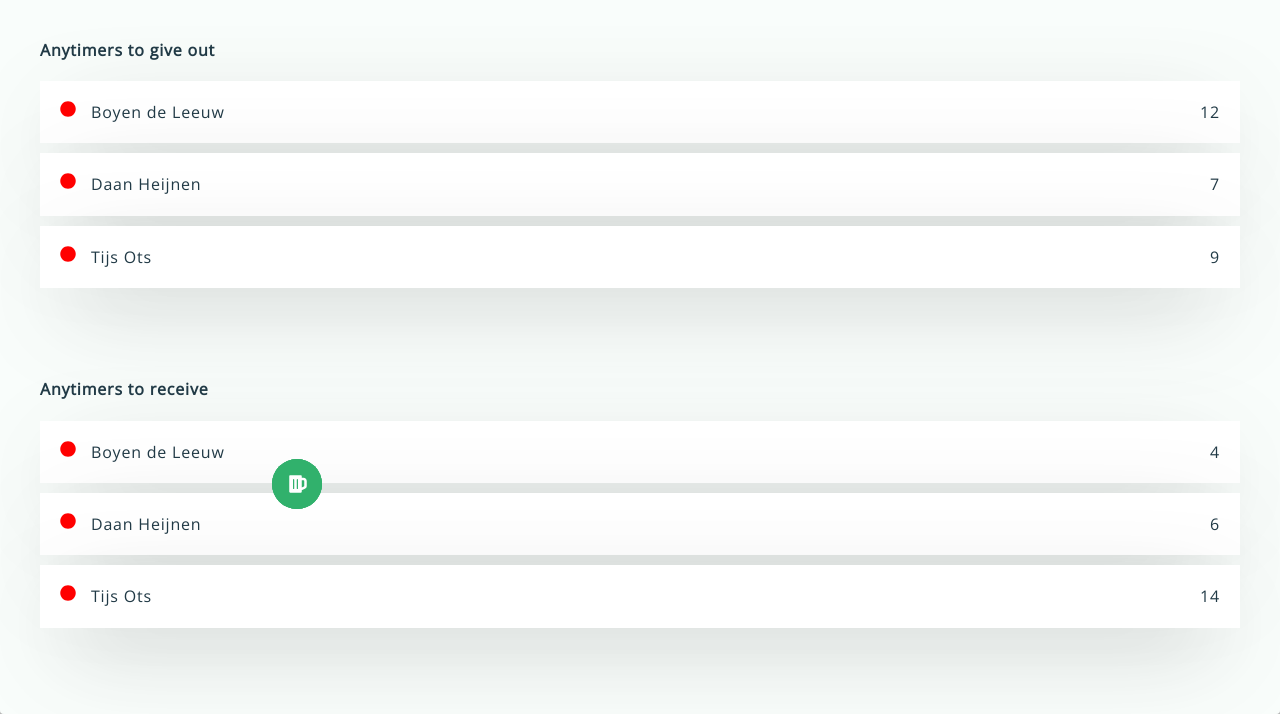
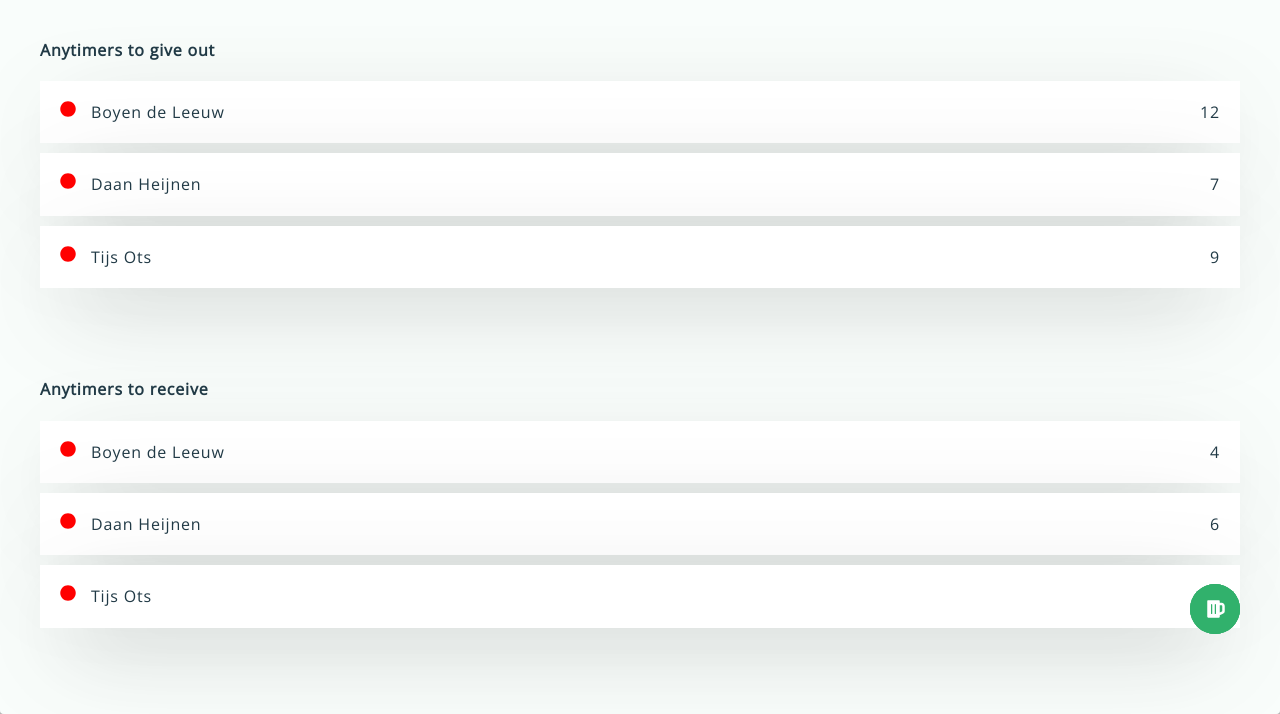
Before and after one commit to twanmulder/anytimers-temp, a plain HTML site: page concepting/4/index.html in a window 1280 px wide. Shown: the part 86-800 px from the top of the page. Drawn offline with nearby package versions, Linux system fonts and the light colour scheme.

Commit message:
Updated button position and animation
Updated button position and animation

```diff
--- a/concepting/css/css.scss
+++ b/concepting/css/css.scss
@@ -46,7 +46,7 @@ body {
     flex-direction: column;
     align-items: center;
 
-    transition: all 1s;
+    transition: all cubic-bezier(0.25, 0.46, 0.45, 0.94) 0.6s;
 
     background-color: white;
     width: 12.5rem;
@@ -336,14 +336,16 @@ form {
 }
 
 .bttn{
-  transition: margin 0.3s, background-color 0.2s;
+  transition: all 0.2s;
 }
 
 .beer-bttn{
   width: 50px;
   height: 50px;
 
-  margin: 30rem 2.5rem 0 14.5rem;
+  bottom: 10vh;
+  right: 2.5rem;
+  // margin: 30rem 2.5rem 0 14.5rem;
 
   background-color: $primary-green;
 
@@ -365,7 +367,10 @@ form {
   width: 50px;
   height: 50px;
 
-  margin: 30rem 2.5rem 0 14.5rem;
+
+  bottom: 10vh;
+  right: 2.5rem;
+  // margin: 30rem 2.5rem 0 14.5rem;
 
   background-color: rgb(208, 208, 208);
 
@@ -387,7 +392,9 @@ form {
   width: 50px;
   height: 50px;
 
-  margin: 30rem 2.5rem 0 14.5rem;
+  bottom: 10vh;
+  right: 2.5rem;
+  // margin: 30rem 2.5rem 0 14.5rem;
 
   background-color: $primary-green;
 
@@ -409,7 +416,9 @@ form {
   width: 50px;
   height: 50px;
 
-  margin: 30rem 2.5rem 0 14.5rem;
+  bottom: 10vh;
+  right: 2.5rem;
+  // margin: 30rem 2.5rem 0 14.5rem;
 
   background-color: $primary-green;
   transition: display 2s;
--- a/concepting/js/main.js
+++ b/concepting/js/main.js
@@ -1,6 +1,7 @@
+//Function which closes the buttons
 function closeButtons() {
-  document.getElementById("add-bttn").style.margin = "30rem 2.5rem 0 14.5rem";
-  document.getElementById("drink-bttn").style.margin = "30rem 2.5rem 0 14.5rem";
+  document.getElementById("add-bttn").style.transform = "translate(0,0)";
+  document.getElementById("drink-bttn").style.transform = "translate(0,0)";
   document.getElementById("drink-bttn").style.backgroundColor = "#31b16c";
   document.getElementById("beer-bttn").style.display = "block";
 }
@@ -8,8 +9,8 @@ function closeButtons() {
 // Opening the drink buttons when pressing the beer button
 function on() {
   overlayToggle();
-  document.getElementById("add-bttn").style.margin = "26rem 2.5rem 0 12.5rem";
-  document.getElementById("drink-bttn").style.margin = "29.5rem 2.5rem 0 10rem";
+  document.getElementById("add-bttn").style.transform = "translate(-30px, -60px)";
+  document.getElementById("drink-bttn").style.transform = "translate(-65px, -10px)";
   document.getElementById("drink-bttn").style.backgroundColor = "rgb(255, 91, 91)";
   document.getElementById("beer-bttn").style.display = "none";
   document.getElementById("profile").style.color = "rgba(0, 0, 0, 0.5)";
```
Also changed, not shown: concepting/css/css.css, 1 other file.
